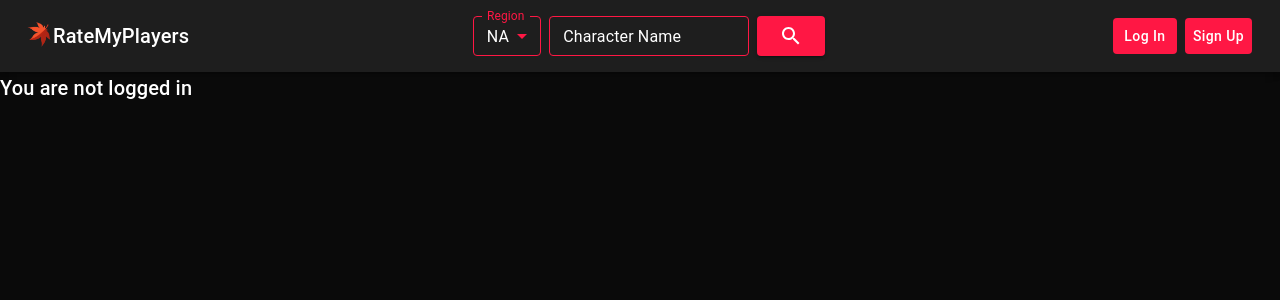
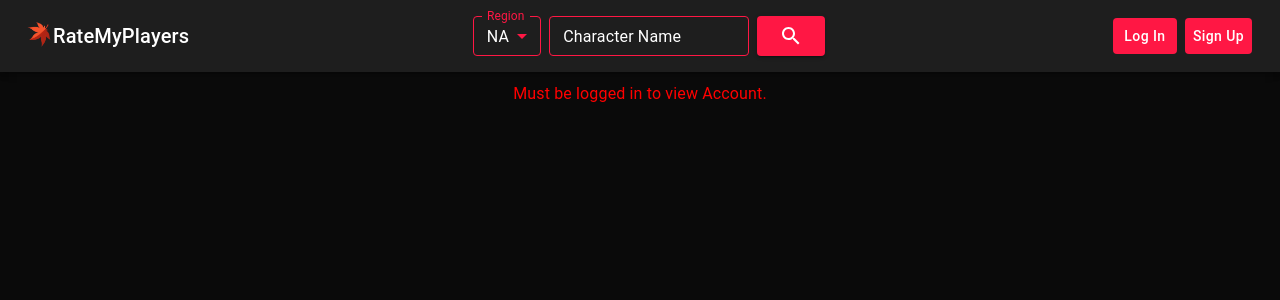
Before and after one commit to davidlu98/ratemyplayers, a React (Vite) app in the folder frontend/: page /account in a window 1280 px wide. Shown: the top 300 px of the page. Built offline with nearby package versions, Linux system fonts and the light colour scheme.

Commit message:
style error msg for Account

```diff
--- a/frontend/src/Account.jsx
+++ b/frontend/src/Account.jsx
@@ -23,9 +23,11 @@ export default function Account({ user }) {
 
   if (!user) {
     return (
-      <Typography variant="h6" sx={{ color: "white" }}>
-        You are not logged in
-      </Typography>
+      <Box sx={{ display: "flex", justifyContent: "center", mt: "10px" }}>
+        <Typography sx={{ color: "red" }}>
+          Must be logged in to view Account.
+        </Typography>
+      </Box>
     );
   }
 
```
